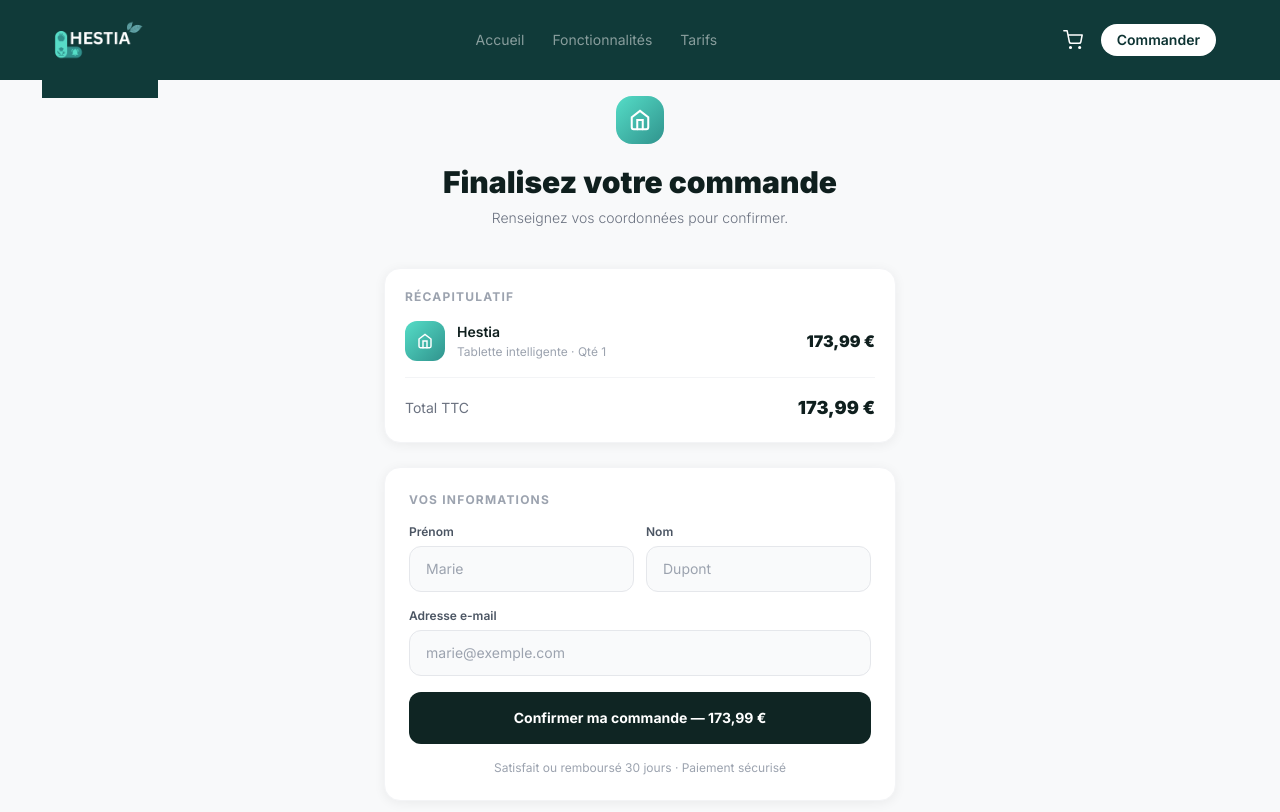
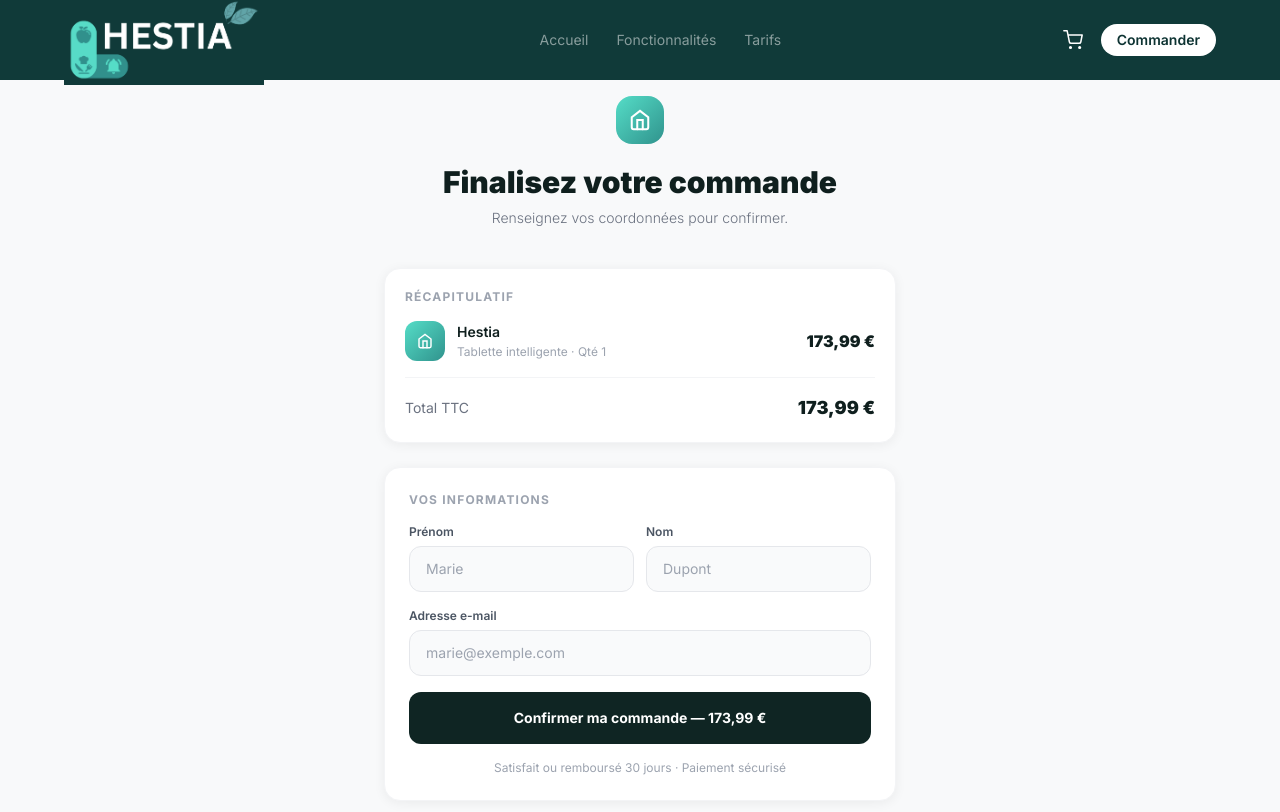
Before and after one commit to tomdb001/hestia, a Next.js app: page /checkout in a window 1280 px wide. Shown: the top 812 px of the page. Built offline with nearby package versions, Linux system fonts and the light colour scheme.

Commit message:
Use cropped logo to fill header properly without overflow
Co-Authored-By: Claude Sonnet 4.6 <noreply@anthropic.com>

```diff
--- a/components/Header.tsx
+++ b/components/Header.tsx
@@ -44,12 +44,11 @@ export default function Header() {
           {/* Logo */}
           <Link href="/" className="flex items-center">
             <Image
-              src="/screenshots/Logo-TIEproject.png"
+              src="/screenshots/Logo-TIEproject-crop.png"
               alt="Hestia"
-              width={72}
-              height={72}
+              width={200}
+              height={90}
               className="object-contain"
-              style={{ transform: 'scale(1.6)', transformOrigin: 'center' }}
               priority
             />
           </Link>
```
Also changed, not shown: public/screenshots/Logo-TIEproject-crop.png (added).
